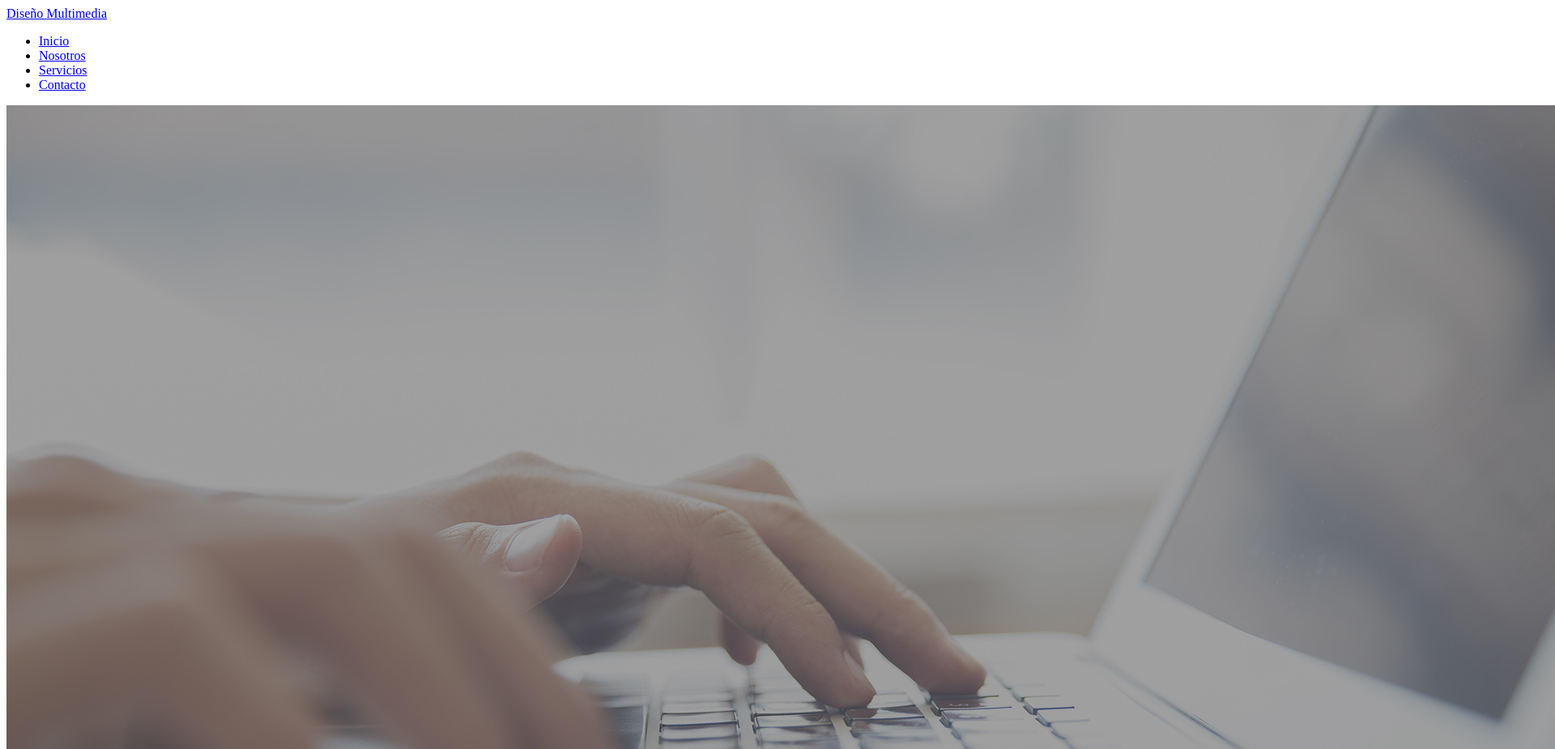
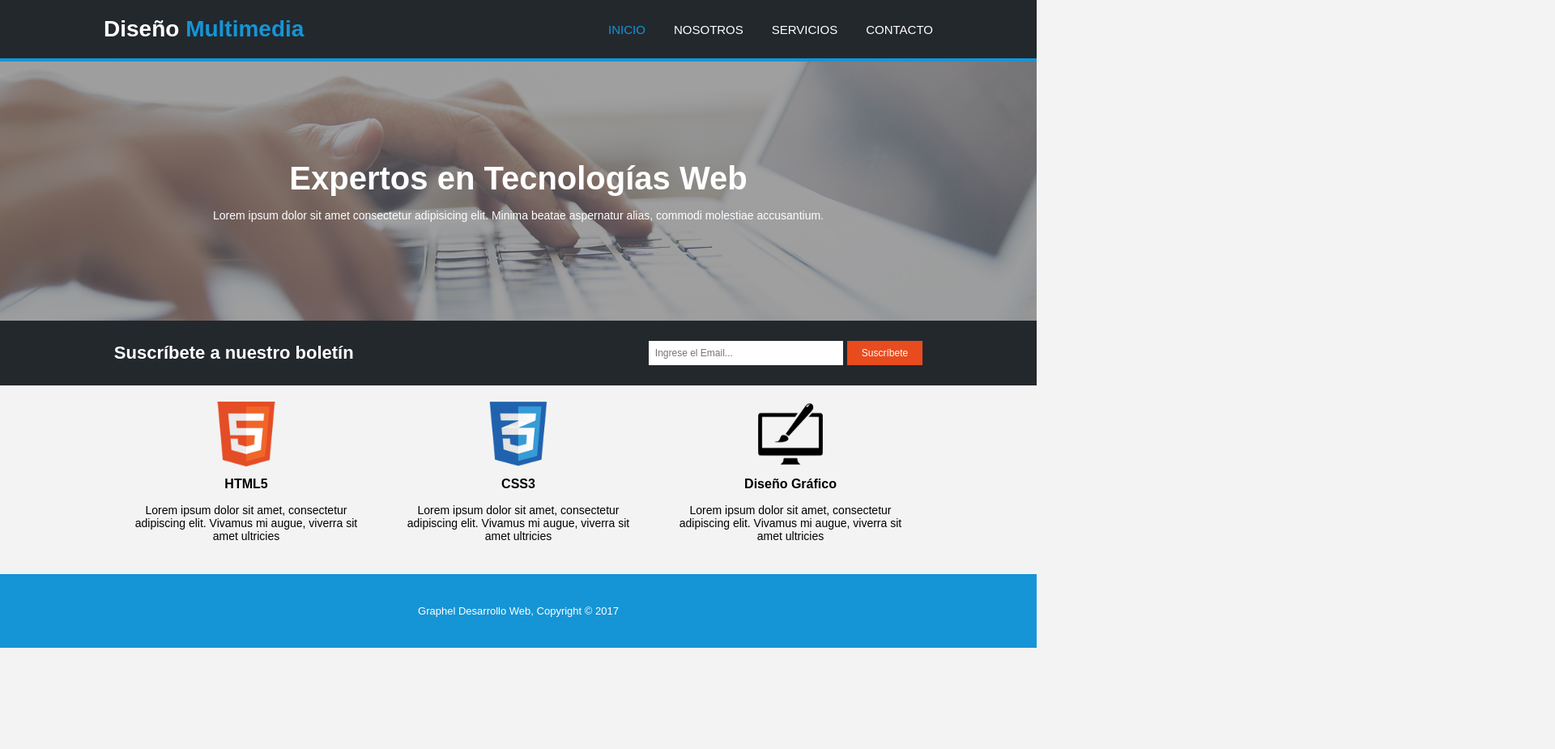
Before and after one commit to jheraldinparrarojas-design/Proyecto-Graphel, a plain HTML site: page index.html in a window 1280 px wide. Shown: the top 925 px of the page at 81% size, 1920 px wide, since content can reach past the window. After the commit the page ends 800 px from the top, so only its background shows below. Drawn offline with Linux system fonts and the light colour scheme.

Commit message:
Segundo avance

```diff
--- a/index.html
+++ b/index.html
@@ -1,62 +1,76 @@
 <!DOCTYPE html>
 <html lang="es">
+
 <head>
     <meta charset="UTF-8">
-<meta name="viewport" content="width=device-width, initial-scale=1.0">
-<title> Proyecto Graphel</title>
     <link rel="stylesheet" href="style/style.css">
+        <title>Diseño Multimedia - Inicio</title>
 </head>
+
 <body>
     <header>
-  <div class="c">
-    <a href="index.html" class="logo">Diseño <span>Multimedia</span></a>
+        <h1>Diseño <span>Multimedia</span></h1>
         <nav>
-      <ul>
-        <li><a href="index.html" class="activo">Inicio</a></li>
-        <li><a href="nosotros.html">Nosotros</a></li>
-        <li><a href="servicios.html">Servicios</a></li>
-        <li><a href="contacto.html">Contacto</a></li>
-      </ul>
+        <a href="index.html" class="activo">INICIO</a>
+        <a href="Nosotros.html">NOSOTROS</a>
+        <a href="Servicios.html">SERVICIOS</a>
+        <a href="Contactos.html">CONTACTO</a>
         </nav>
-  </div>
     </header>
+   <main>
 
-<section class="h">
- <img src="assets/cabecera.jpg.jpeg" alt="Manos escribiendo en un teclado">
-  <div class="c">
-    <h1>Expertos en Tecnologías Web</h1>
-    <p>Lorem ipsum dolor sit amet consectetur adipisicing elit. Minima beatae aspernatur alias, commodi molestiae accusantium.</p>
+    <section class="A">
+        <img src="assets/cabecera.jpg.jpeg" alt="Manos">
+        <div class="A-texto">
+            <h2>Expertos en Tecnologías Web</h2>
+        <p>Lorem ipsum dolor sit amet consectetur
+             adipisicing elit. Minima beatae
+              aspernatur alias, commodi molestiae
+              accusantium.</p>
                 </div>
     </section>
 
-<section class="s">
-  <div class="c">
-    <h3>Subscríbete a nuestro boletín</h3>
-    <form action="#" method="post">
-      <input type="email" placeholder="Ingrese el Email..." required>
-      <button type="submit">Subscríbete</button>
+    <section class="boletin">
+        <h2>Suscríbete a nuestro boletín</h2>
+        <form>
+            <input type="email" placeholder="Ingrese el Email...">
+            <button type="submit">Suscríbete</button>
         </form>
+    </section>
+
+    <section class="tarjetas">
+        <div class="tarjeta">
+            <img src="assets/logo_html.png" alt="Logo HTML5">
+            <h3>HTML5</h3>
+            <P><p>Lorem ipsum dolor sit amet,
+                 consectetur adipiscing elit.
+                  Vivamus mi augue, viverra sit
+                   amet ultricies</p>
+        </div>
+
+        <div class="tarjeta">
+            <img src="assets/logo_css.png" alt="Logo CSS3">
+            <h3>CSS3</h3>
+            <p>Lorem ipsum dolor sit amet,
+                 consectetur adipiscing elit.
+                  Vivamus mi augue, viverra sit
+                   amet ultricies
+        </div>
+
+        <div class="tarjeta">
+            <img src="assets/logo_brush.png" alt="Icono">
+            <h3>Diseño Gráfico</h3>
+
+            <p>Lorem ipsum dolor sit amet,
+                 consectetur adipiscing elit.
+                  Vivamus mi augue, viverra sit
+                   amet ultricies
         </div>
      </section>
-
-<section class="d">
-  <div class="c">
-    <article class="d">
-      <h3>HTML5</h3>
-      <p>Lorem ipsum dolor sit amet, consectetur adipiscing elit. Vivamus mi augue, viverra sit amet ultricies</p>
-    </article>
-    <article class="d">
-      <h3>CSS3</h3>
-      <p>Lorem ipsum dolor sit amet, consectetur adipiscing elit. Vivamus mi augue, viverra sit amet ultricies</p>
-    </article>
-    <article class="d">
-      <h3>Diseño Gráfico</h3>
-      <p>Lorem ipsum dolor sit amet, consectetur adipiscing elit. Vivamus mi augue, viverra sit amet ultricies</p>
-    </article>
-  </div>
-</section>
-
-<footer>Graphel Desarrollo Web, Copyright © 2017</footer>
-
+   </main>
+   <footer>
+    <p>Graphel Desarrollo Web, Copyright &copy; 2017</p>
+   </footer>
 </body>
 </html>
+   </main>
--- a/style/style.css
+++ b/style/style.css
@@ -0,0 +1,123 @@
+* {
+    margin: 0;
+    padding: 0;
+    box-sizing: border-box;
+}
+body {
+    font-family: Arial, Helvetica, sans-serif;
+    background-color: #f3f3f3;
+    font-size: 14px;
+    display: flex;
+    flex-direction: column;
+    min-height: 100vh;
+}
+a {
+    text-decoration: none;
+}
+header {
+    background-color: #23282d;
+    border-bottom: 4px solid #1595d6;
+    padding: 20px 10%;
+    display: flex;
+    justify-content: space-between;
+    align-items: center;
+    gap: 35px;
+}
+header h1 {
+    color: white;
+    font-size: 28px;
+}
+header h1 span {
+    color: #1595d6;
+}
+nav {
+    display: flex;
+    gap: 35px;
+}
+nav a {
+    color: white;
+    font-size: 15px;
+}
+nav a.activo {
+    color: #1595d6;
+}
+.A {
+    position: relative;
+}
+.A img {
+    width: 100%;
+    height: 320px;
+    object-fit: cover;
+    display: block;
+}
+.A-texto {
+    position: absolute;
+    top: 50%;
+    left: 50%;
+    transform: translate(-50%, -50%);
+    text-align: center;
+    color: white;
+    width: 70%;
+}
+.A-texto h2 {
+    font-size: 40px;
+    margin-bottom: 15px;
+}
+.boletin {
+    background-color: #23282d;
+    padding: 25px 11%;
+    display: flex;
+    justify-content: space-between;
+    align-items: center;
+}
+.boletin h2 {
+    color: white;
+    font-size: 22px;
+}
+.boletin form {
+    display: flex;
+    gap: 5px;
+}
+.boletin input {
+    padding: 8px;
+    width: 240px;
+    border: none;
+    font-size: 12px;
+}
+.boletin button {
+    background-color: #e84c1e;
+    color: white;
+    border: none;
+    padding: 8px 18px;
+    cursor: pointer;
+    font-size: 12px;
+}
+.tarjetas {
+    display: flex;
+    justify-content: center;
+    gap: 36px;
+    padding: 20px 10%;
+}
+.tarjeta {
+    width: 300px;
+    text-align: center;
+}
+.tarjeta img {
+    width: 80px;
+}
+.tarjeta h3 {
+    margin: 10px 0 15px;
+    font-size: 16px;
+}
+.tarjeta p {
+    font-size: 14px;
+}
+footer {
+    background-color: #1595d6;
+    color: white;
+    text-align: center;
+    padding: 38px;
+    font-size: 13px;
+    margin-top: auto;
+
+}
```
Also changed, not shown: Nosotros.html (added, +77 -0 lines), Servicios.html (added, +84 -0 lines), Contactos.html (added). Lines whose indentation alone changed are shown as unchanged.
